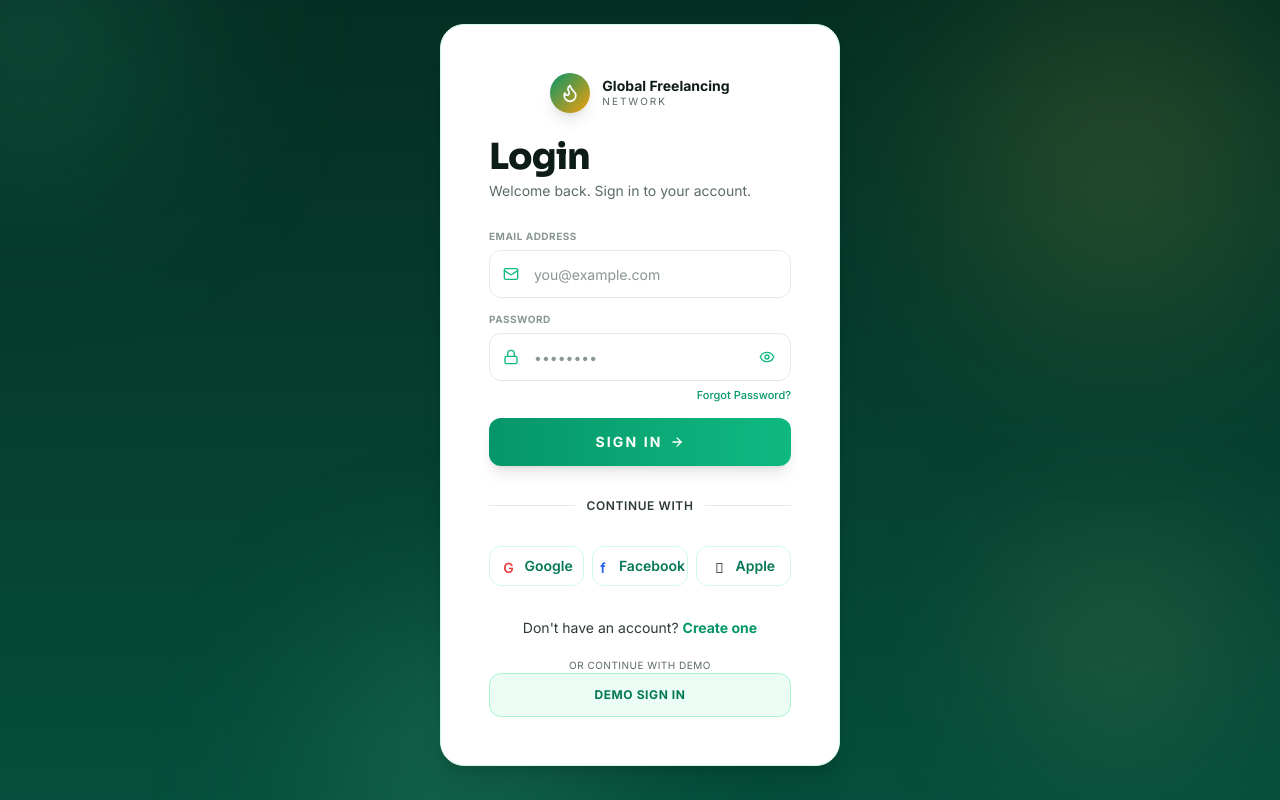
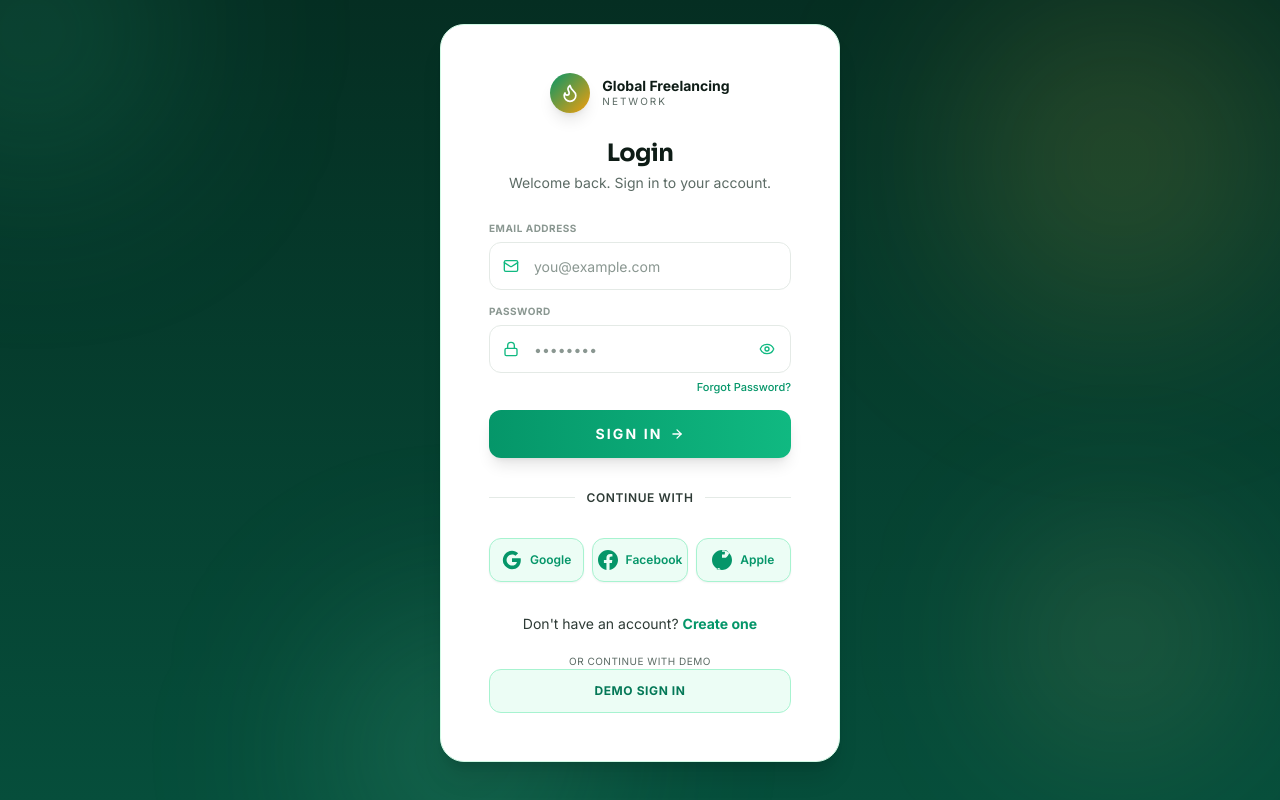
Before and after one commit to syedimad348-bit/global-freelancing-network, a React (Create React App) app in the folder frontend/: page /login in a window 1280 px wide. Built offline with nearby package versions, Linux system fonts and the light colour scheme; no server answers.

Commit message:
feat: login text centred + real logo icons
- Heading centred, text-2xl font-bold text-center text-ink (small/standard font)
- Social row: Google/Facebook/Apple with real SVG icons
- Buttons: emerald bg, text-emerald-600, small text-xs font-semibold
- Build clean: 172.32 kB JS gzipped

```diff
--- a/frontend/src/pages/Login.jsx
+++ b/frontend/src/pages/Login.jsx
@@ -55,16 +55,6 @@ export default function Login() {
     }
   };
 
-  const socialButton = (label, icon) => (
-    <button
-      type="button"
-      className="flex-1 h-10 rounded-xl border border-emerald-100 bg-white flex items-center justify-center gap-2 text-sm font-semibold text-emerald-700 hover:bg-emerald-50 transition-colors"
-    >
-      <span className="w-4 h-4">{icon}</span>
-      <span>{label}</span>
-    </button>
-  );
-
   return (
     <div className="min-h-screen bg-gradient-to-b from-[#052E22] to-[#064E3B] text-ink font-sans antialiased relative overflow-hidden">
       {/* decorative blobs like reference */}
@@ -89,8 +79,8 @@ export default function Login() {
               </div>
             </div>
 
-            <h2 className="text-3xl sm:text-4xl font-extrabold text-ink tracking-tight mb-1">Login</h2>
-            <p className="text-sm text-ink-muted mb-7">Welcome back. Sign in to your account.</p>
+            <h2 className="text-2xl font-bold text-center text-ink tracking-tight mb-1">Login</h2>
+            <p className="text-sm text-center text-ink-muted mb-7">Welcome back. Sign in to your account.</p>
 
             {error && (
               <div className="mb-5 p-3 rounded-lg bg-rose-50 border border-rose-200/50 text-xs font-medium text-rose-800">
@@ -168,9 +158,51 @@ export default function Login() {
             </div>
 
             <div className="grid grid-cols-3 gap-2 mb-8">
-              {socialButton('Google', <span className="text-red-500">G</span>)}
-              {socialButton('Facebook', <span className="text-blue-600">f</span>)}
-              {socialButton('Apple', <span className="text-ink"></span>)}
+              <button
+                type="button"
+                className="w-full rounded-xl h-11 bg-emerald-50 text-emerald-600 border border-emerald-200 flex items-center justify-center gap-2 shadow-sm hover:bg-emerald-100 transition-colors disabled:opacity-50"
+                disabled={busy}
+              >
+                <svg viewBox="0 0 24 24" className="w-5 h-5">
+                  <path
+                    fill="currentColor"
+                    d="M22.56 12.25c0-.78-.07-1.53-.2-2.25H12v4.26h5.92c-.26 1.37-1.04 2.53-2.21 3.31v2.77h3.57c2.08-1.92 3.28-4.74 3.28-8.09z"
+                  />
+                  <path
+                    fill="currentColor"
+                    d="M12 23c2.97 0 5.46-.98 7.28-2.66l-3.57-2.77c-.98.66-2.23 1.06-3.71 1.06-2.86 0-5.29-1.93-6.16-4.53H2.18v2.84C3.99 20.53 7.7 23 12 23z"
+                  />
+                  <path
+                    fill="currentColor"
+                    d="M5.84 14.09c-.22-.66-.35-1.36-.35-2.09s.13-1.43.35-2.09V7.07H2.18C1.43 8.55 1 10.22 1 12s.43 3.45 1.18 4.93l2.85-2.22.81-.62z"
+                  />
+                  <path
+                    fill="currentColor"
+                    d="M12 5.38c1.62 0 3.06.56 4.21 1.64l3.15-3.15C17.45 2.09 14.97 1 12 1 7.7 1 3.99 3.47 2.18 7.07l3.66 2.84c.87-2.6 3.3-4.53 6.16-4.53z"
+                  />
+                </svg>
+                <span className="text-xs font-semibold">Google</span>
+              </button>
+              <button
+                type="button"
+                className="w-full rounded-xl h-11 bg-emerald-50 text-emerald-600 border border-emerald-200 flex items-center justify-center gap-2 shadow-sm hover:bg-emerald-100 transition-colors disabled:opacity-50"
+                disabled={busy}
+              >
+                <svg viewBox="0 0 24 24" className="w-5 h-5" fill="currentColor">
+                  <path d="M24 12.073c0-6.627-5.373-12-12-12s-12 5.373-12 12c0 5.99 4.388 10.954 10.125 11.854v-8.385H7.078v-3.47h3.047V9.43c0-3.007 1.792-4.669 4.533-4.669 1.312 0 2.686.235 2.686.235v2.953H15.83c-1.491 0-1.956.925-1.956 1.874v2.25h3.328l-.532 3.47h-2.796v8.385C19.612 23.027 24 18.062 24 12.073z" />
+                </svg>
+                <span className="text-xs font-semibold">Facebook</span>
+              </button>
+              <button
+                type="button"
+                className="w-full rounded-xl h-11 bg-emerald-50 text-emerald-600 border border-emerald-200 flex items-center justify-center gap-2 shadow-sm hover:bg-emerald-100 transition-colors disabled:opacity-50"
+                disabled={busy}
+              >
+                <svg viewBox="0 0 24 24" className="w-5 h-5" fill="currentColor">
+                  <path d="M19.119 15.286c.597.228 1.14.497 1.623.807 1.371-.85 2.438-2.027 3.267-3.569a8.87 8.87 0 0 0-.516-2.764c-.114-.164-.225-.33-.34-.5H12.003v-3.963h3.271l.327-3.16H12.003V2.63c0-.805.023-1.641.048-2.448 1.71-.577 3.604-.584 4.938.072 1.485.727 2.668 2.02 3.527 3.736-.757 2.045-2.04 3.875-3.805 5.274-.002.003-.003.006-.005.009-.52.502-1.13.925-1.801 1.268.65-.156 1.26-.351 1.83-.581-.212.66-.477 1.3-.788 1.923zM12 0C5.373 0 0 5.373 0 12s5.373 12 12 12 12-5.373 12-12S18.627 0 12 0zm-1.206 19.543c-.95 0-1.84-.223-2.63-.653-.248-.13-.52-.234-.816-.313.118.413.244.807.376 1.182.525 1.491 1.406 2.627 2.643 3.392-.736.36-1.58.49-2.42.49-.887 0-1.723-.18-2.494-.512z" />
+                </svg>
+                <span className="text-xs font-semibold">Apple</span>
+              </button>
             </div>
 
             <p className="text-center text-sm text-ink-soft">
```
Also changed, not shown: 1 other file (tests, documents, lock files or other folders).
